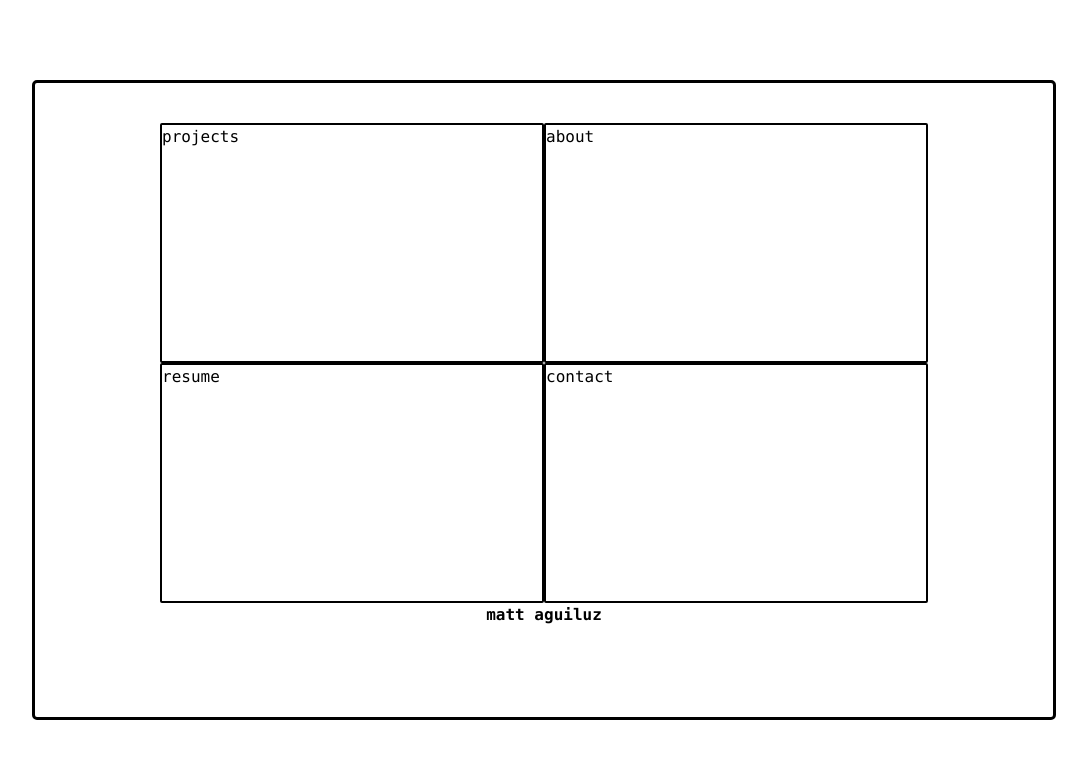
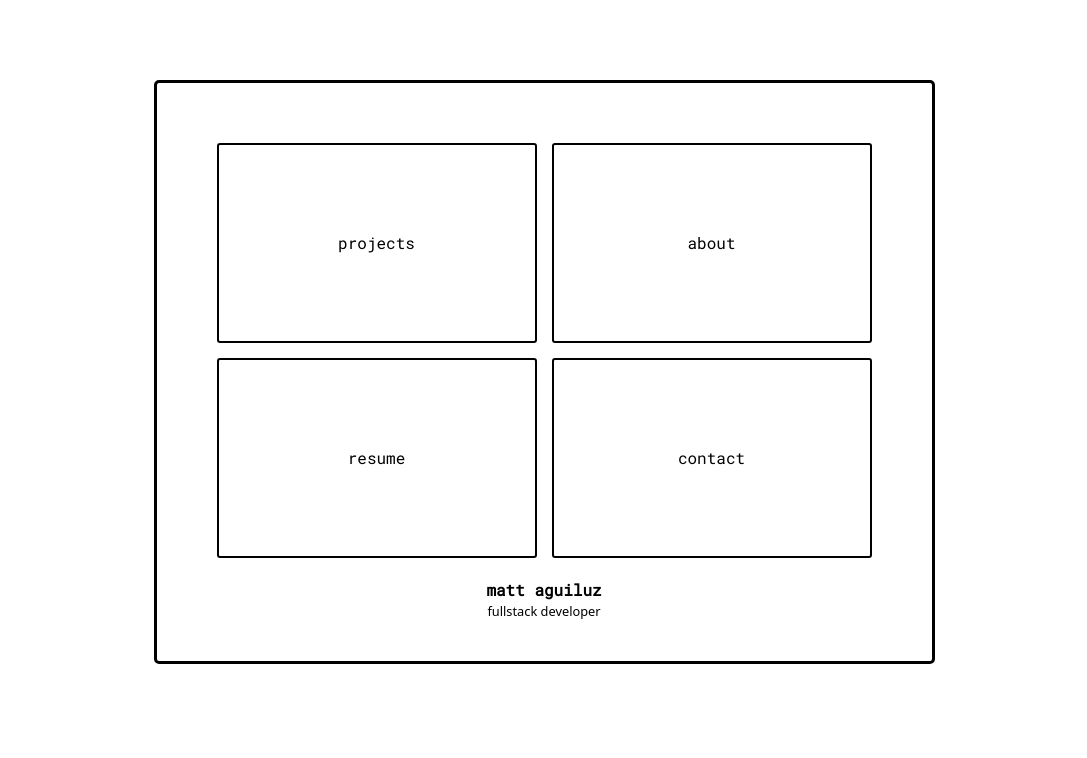
Before and after one commit to 504aguiluz/mfa_portfolio, a plain HTML site: page index.html in a window 1280 px wide. Shown: the whole page, without its empty margins (96-1183 px from the left). Drawn offline with nearby package versions, Linux system fonts and the light colour scheme.

Commit message:
initial setup complete; pseudocoded ideas for UI/UX in app.js

```diff
--- a/css/style.css
+++ b/css/style.css
@@ -1,3 +1,8 @@
+/* fonts */
+/* font-family: 'Major Mono Display', monospace;
+font-family: 'Noto Sans JP', sans-serif;
+font-family: 'Roboto Mono', monospace; */
+
 .main-containter {
     display: flex;
     align-items: center;
@@ -9,23 +14,34 @@
 body {
     position: fixed;
     top: 10%;
-    height: 80vh;
-    width: 80vw;
+    max-height: 90vh;
+    max-width: 90vw;
     border: 3px solid black;
     border-radius: 5px;
-    padding: 40px 160px 40px 160px;
+    padding: 40px;
 }
 
 .card-cont {
     display: grid;
-    grid-template-columns: 1fr  1fr;
-    grid-template-rows: 1fr 1fr;
+    grid-template-columns: .7fr  1fr;
+    column-gap: 15px;
+    row-gap: 15px;
+    margin: 20px;
 }
 
 .card {
+    display: flex;
+    align-items: center;
+    justify-content: center;
+    font-family: 'Roboto Mono', monospace;
     border: 2px solid black;
-    border-radius: 2px;
-    height: 30vh;
-    width: 30vw;
+    border-radius: 3px;
+    height: 25vh;
+    width: 25vw;
+    /* vertical-align: middle; */
 
 }
+
+h1 {
+    font-family: 'Roboto Mono', monospace;
+}
--- a/index.html
+++ b/index.html
@@ -4,20 +4,24 @@
     <meta charset="UTF-8">
     <meta http-equiv="X-UA-Compatible" content="IE=edge">
     <meta name="viewport" content="width=device-width, initial-scale=1.0">
+    <!-- imported fonts -->
+    <link rel="preconnect" href="https://fonts.googleapis.com">
+    <link rel="preconnect" href="https://fonts.gstatic.com" crossorigin>
+    <link href="https://fonts.googleapis.com/css2?family=Major+Mono+Display&family=Noto+Sans+JP&family=Roboto+Mono:wght@100;400&display=swap" rel="stylesheet">
     <link href="https://unpkg.com/tailwindcss@^2/dist/tailwind.min.css" rel="stylesheet">
     <link href="css/style.css" rel="stylesheet">
     <title>matt aguiluz</title>
 </head>
 <body>
     <div class="main-containter">
-        <!-- <div class=""> -->
-        <div class="font-mono card-cont">
+        <div class="card-cont">
             <div class="card projects">projects</div>
-            <div class="card about">about</div>
+            <div class="card about"><span>about</span></div>
             <div class="card resume">resume</div>
             <div class="card contact">contact</div>
         </div>
-        <h1 class="font-mono text-4x1 font-bold text-center text-500">matt aguiluz</h1>
+        <h1><b>matt aguiluz</b></h1>
+        <small>fullstack developer</small>
     </div>
     </body>
 <script type="text/javascript" src="js/app.js"></script>
```
Also changed, not shown: js/app.js (+8 -0 lines).
